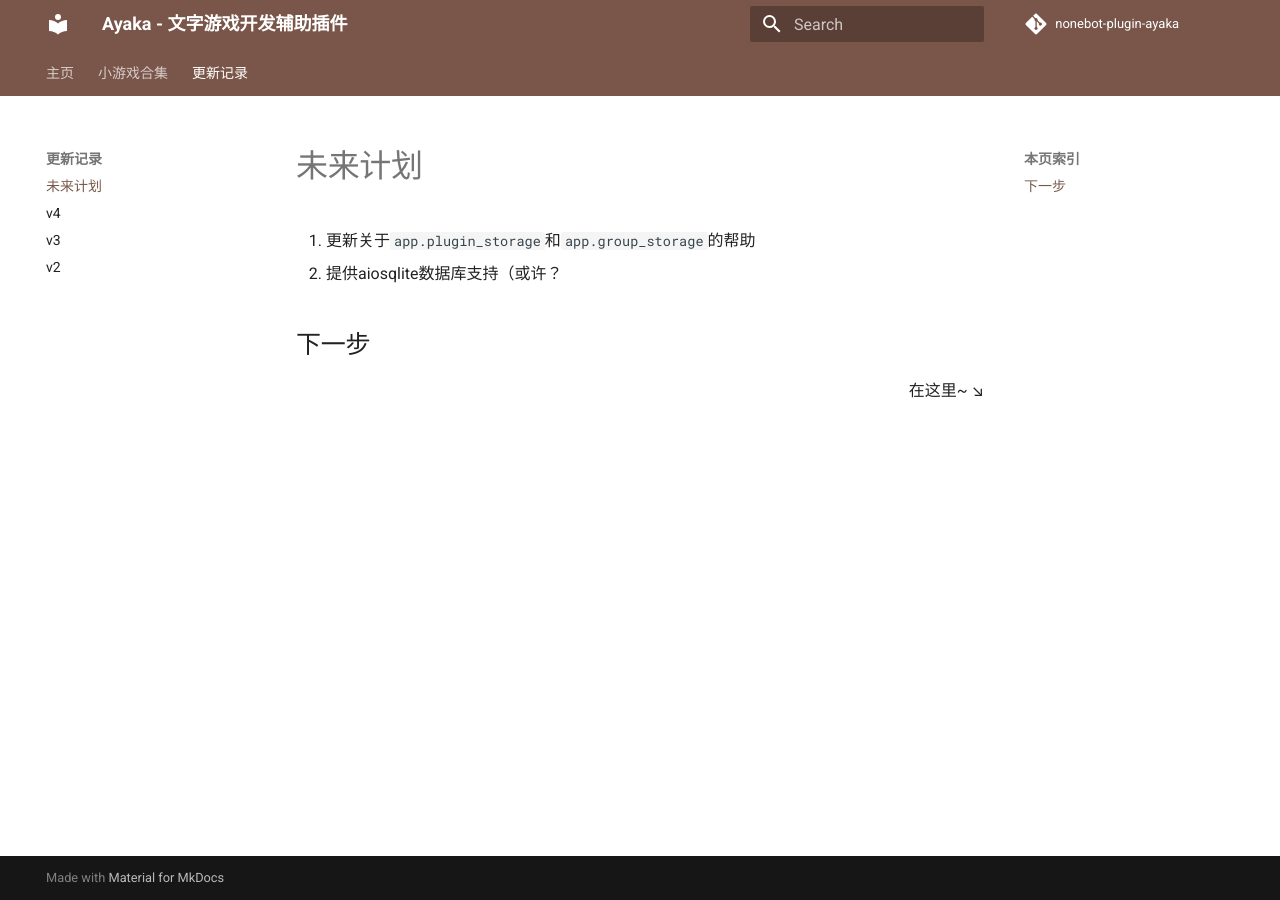
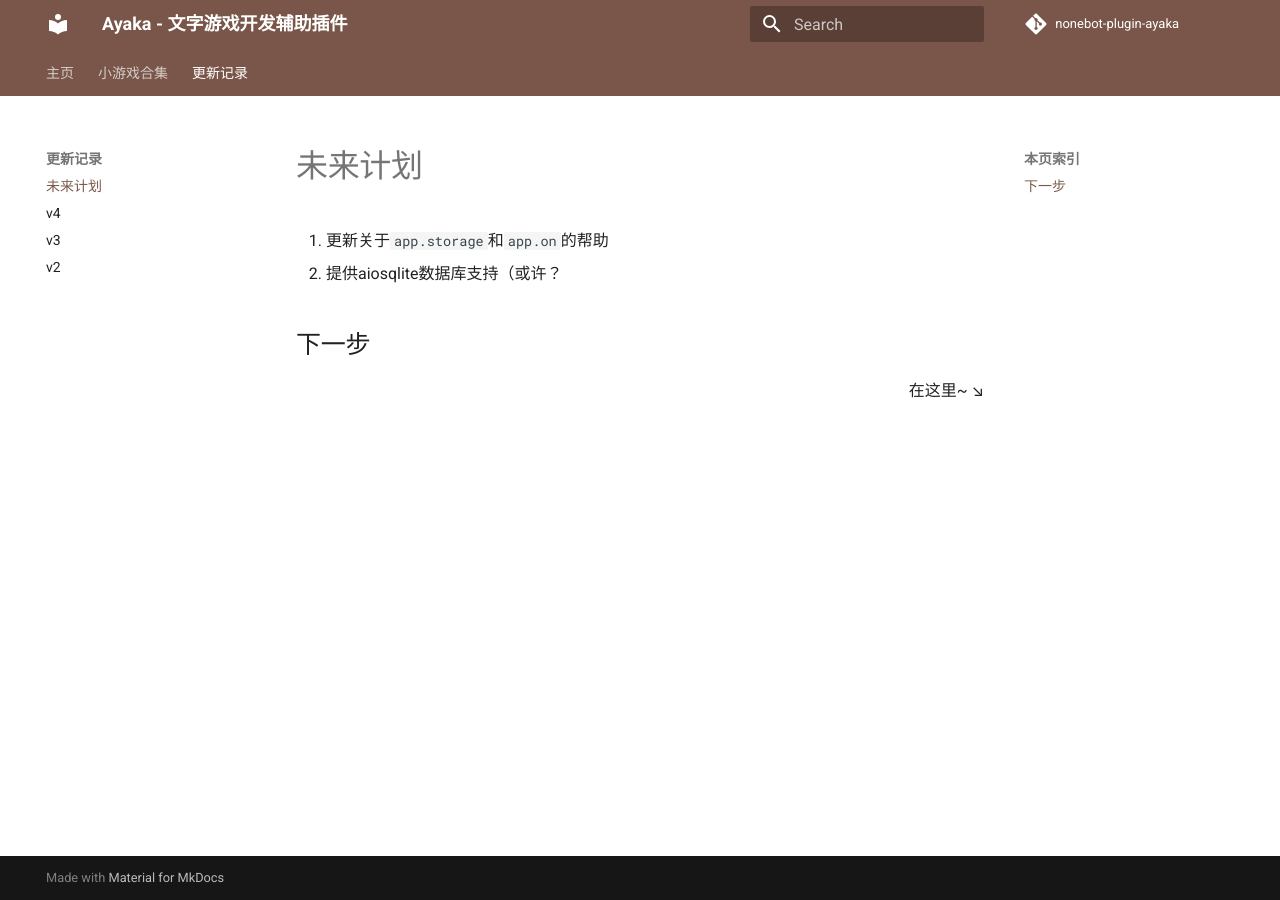
Before and after one commit to bridgeL/ayaka_doc, an MkDocs documentation site: the page built from docs/change-log/next.md, in a window 1280 px wide. Built offline with MkDocs 1.6.1 and Material for MkDocs 9.7.7, drawn with Linux system fonts in a browser that asks for light colours; comment, search, counter and statistics services are not loaded.

Commit message:
修改错误

```diff
--- a/docs/change-log/next.md
+++ b/docs/change-log/next.md
@@ -1,5 +1,5 @@
 
-1. 更新关于`app.plugin_storage`和`app.group_storage`的帮助
+1. 更新关于`app.storage`和`app.on`的帮助
 2. 提供aiosqlite数据库支持（或许？
 
 ## 下一步
```
